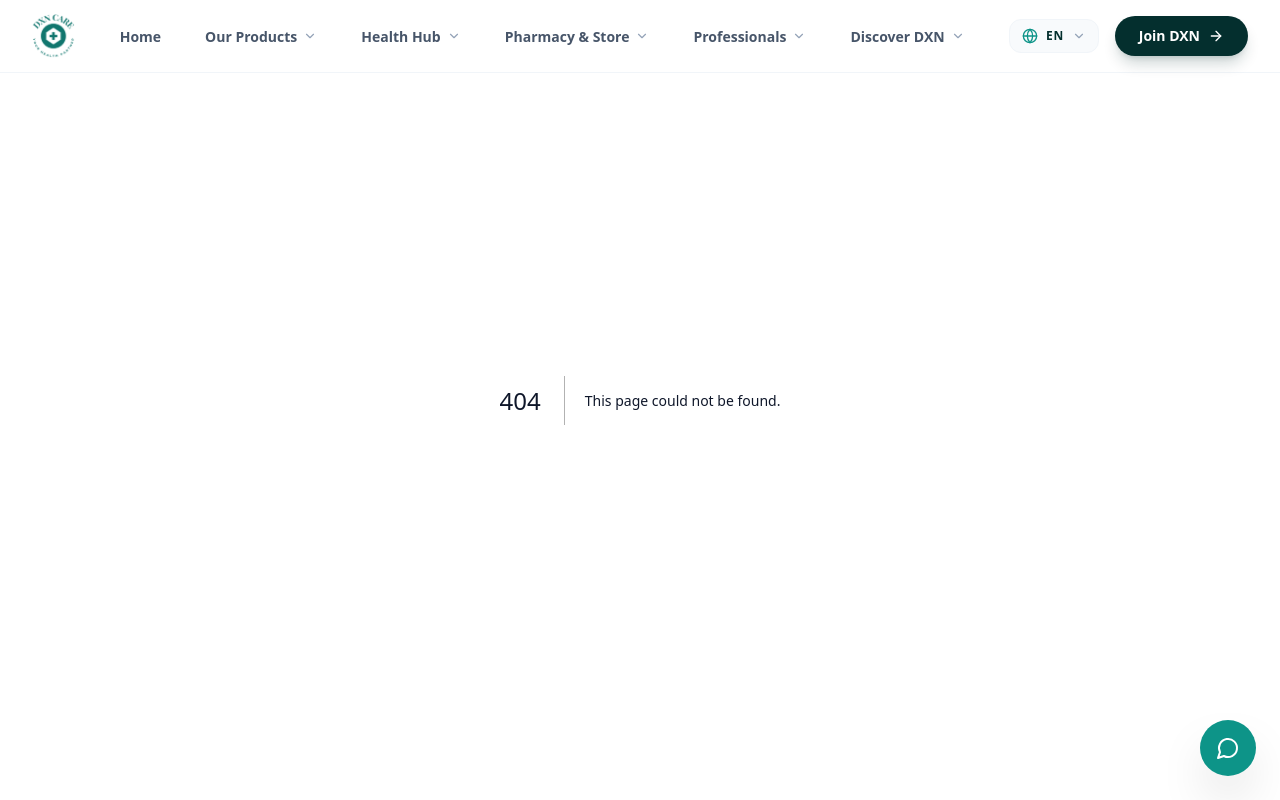
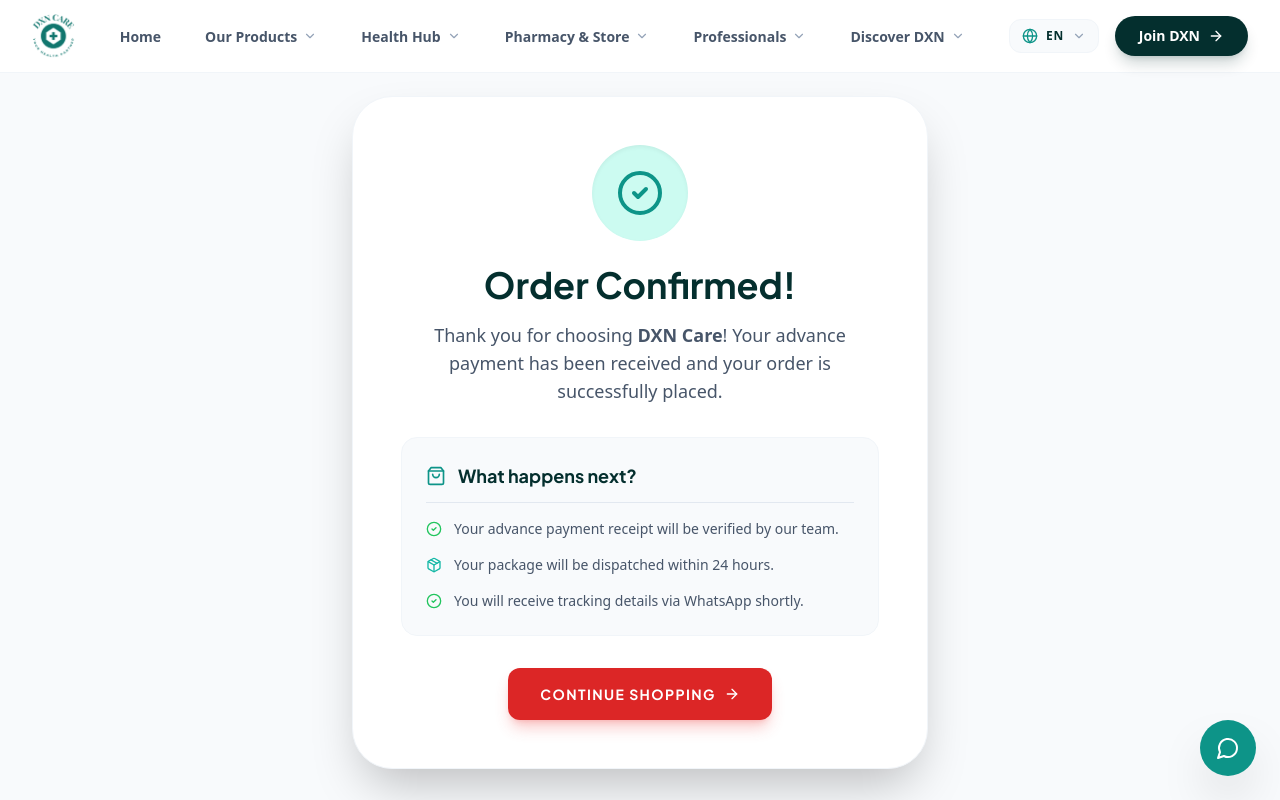
Before and after one commit to hashim75/dxncare, a Next.js app: page /thank-you in a window 1280 px wide. Before the commit this address had no page. Shown: the top 800 px of the page. Built offline with nearby package versions, Linux system fonts and the light colour scheme.

Commit message:
thankyou

```diff
--- a/app/checkout/page.tsx
+++ b/app/checkout/page.tsx
@@ -6,7 +6,9 @@
 import Link from "next/link";
 import Image from "next/image";
 import emailjs from "@emailjs/browser";
-import { ArrowLeft, CheckCircle2, Truck, ShieldCheck, Loader2, Pill, AlertCircle, UploadCloud, FileImage, XCircle } from "lucide-react";
+import { useRouter } from "next/navigation"; // <-- Added Router
+import { trackTiktokEvent, identifyTiktokUser } from "../utils/tiktok"; // <-- Added TikTok tracking
+import { ArrowLeft, Truck, ShieldCheck, Loader2, Pill, AlertCircle, UploadCloud, FileImage, XCircle } from "lucide-react";
 
 // --- CONFIGURATION ---
 const EMAILJS_CONFIG = {
@@ -19,10 +21,10 @@
 const IMGBB_API_KEY = "4b980fa6ded8baf61a97f99dac579c98";
 
 export default function CheckoutPage() {
+  const router = useRouter(); // <-- Initialize router
   const { items, clearCart } = useCartStore();
   const [isSubmitting, setIsSubmitting] = useState(false);
-  const [uploadStatus, setUploadStatus] = useState(""); // Gives user feedback during upload
-  const [isSuccess, setIsSuccess] = useState(false);
+  const [uploadStatus, setUploadStatus] = useState("");
   const fileInputRef = useRef<HTMLInputElement>(null);
 
   const [screenshotBase64, setScreenshotBase64] = useState<string | null>(null);
@@ -57,14 +59,13 @@
       img.src = event.target?.result as string;
       img.onload = () => {
         const canvas = document.createElement('canvas');
-        const MAX_WIDTH = 800; // Good quality for receipts
+        const MAX_WIDTH = 800;
         const scaleSize = MAX_WIDTH / img.width;
         canvas.width = MAX_WIDTH;
         canvas.height = img.height * scaleSize;
         const ctx = canvas.getContext('2d');
         ctx?.drawImage(img, 0, 0, canvas.width, canvas.height);
 
-        // We keep it as base64 in state for the preview and API upload
         const compressedBase64 = canvas.toDataURL('image/jpeg', 0.6);
         setScreenshotBase64(compressedBase64);
       };
@@ -93,7 +94,6 @@
       // --- 1. UPLOAD SCREENSHOT TO IMGBB ---
       setUploadStatus("Uploading Receipt...");
 
-      // ImgBB requires the base64 string WITHOUT the data header
       const base64Data = screenshotBase64.split(",")[1];
       const imgBbFormData = new FormData();
       imgBbFormData.append("image", base64Data);
@@ -106,7 +106,6 @@
 
       if (!imgBbResult.success) throw new Error("Failed to upload receipt image.");
 
-      // This is the secure, public URL to the uploaded screenshot!
       const receiptImageUrl = imgBbResult.data.url;
 
       // --- 2. EMAIL JS SENDING ---
@@ -129,12 +128,11 @@
 GRAND TOTAL: Rs. ${finalTotal.toLocaleString()}
       `;
 
-      // We go back to standard emailjs.send() since we have a normal URL now
       await emailjs.send(EMAILJS_CONFIG.serviceId, EMAILJS_CONFIG.templateId, {
         from_name: formData.name,
         from_email: formData.email,
         message: fullOrderMessage,
-        screenshot: receiptImageUrl,  // Sending the live URL here!
+        screenshot: receiptImageUrl,
         doctor_name: "DXN Sales Team",
         booking_date: new Date().toLocaleDateString()
       }, EMAILJS_CONFIG.publicKey);
@@ -162,8 +160,25 @@
       const whatsappUrl = `https://wa.me/${myPhoneNumber}?text=${encodeURIComponent(whatsappMessage)}`;
       window.open(whatsappUrl, "_blank");
 
-      setIsSuccess(true);
+      // --- 4. TIKTOK TRACKING & REDIRECT ---
+      // Identify user for better ad matching
+      identifyTiktokUser(formData.email, formData.phone);
+
+      // Track the actual purchase value
+      trackTiktokEvent('Purchase', {
+        contents: items.map(item => ({
+          content_id: item.id || "product",
+          content_name: item.name,
+          content_type: "product",
+          price: item.price,
+          num_items: item.quantity
+        })),
+        value: finalTotal,
+        currency: "PKR"
+      });
+
       clearCart();
+      router.push("/thank-you"); // <-- Redirects to your new Thank You page!
 
     } catch (error: any) {
       console.error("FAILED to send order:", error);
@@ -173,27 +188,6 @@
       setUploadStatus("");
     }
   };
-
-  // === SUCCESS SCREEN ===
-  if (isSuccess) {
-    return (
-      <main className="min-h-screen bg-slate-50 flex items-center justify-center p-4">
-        <motion.div initial={{ scale: 0.9, opacity: 0 }} animate={{ scale: 1, opacity: 1 }} className="bg-white p-8 md:p-12 rounded-[2.5rem] text-center max-w-lg w-full shadow-2xl border border-slate-100">
-          <div className="w-20 h-20 md:w-24 md:h-24 bg-green-100 rounded-full flex items-center justify-center mx-auto mb-6">
-            <CheckCircle2 size={40} className="text-green-600 md:w-12 md:h-12" />
-          </div>
-          <h1 className="text-3xl md:text-4xl font-bold font-jakarta text-teal-950 mb-4">Order Placed!</h1>
-
-          <p className="text-base md:text-lg text-slate-600 mb-8 leading-relaxed">
-            Thank you, <strong>{formData.name}</strong>. Your advance delivery payment has been received and your order is confirmed. We will process your delivery shortly.
-          </p>
-          <Link href="/products" className="inline-block bg-teal-950 text-white px-8 py-4 rounded-xl font-bold hover:bg-red-600 transition-colors w-full md:w-auto font-jakarta uppercase tracking-widest text-sm">
-            Continue Shopping
-          </Link>
-        </motion.div>
-      </main>
-    );
-  }
 
   // === EMPTY CART SCREEN ===
   if (items.length === 0) {
--- /dev/null
+++ b/app/thank-you/page.tsx
@@ -0,0 +1,69 @@
+"use client";
+
+import { motion } from "framer-motion";
+import Link from "next/link";
+import { CheckCircle2, ShoppingBag, ArrowRight, Package } from "lucide-react";
+
+export default function ThankYouPage() {
+  return (
+    <main className="min-h-screen bg-slate-50 flex items-center justify-center p-4 pt-24 pb-12">
+      <motion.div
+        initial={{ scale: 0.9, opacity: 0, y: 20 }}
+        animate={{ scale: 1, opacity: 1, y: 0 }}
+        transition={{ duration: 0.5, ease: "easeOut" }}
+        className="bg-white p-8 md:p-12 rounded-[2.5rem] text-center max-w-xl w-full shadow-2xl border border-slate-100 relative overflow-hidden"
+      >
+        {/* Background decorative element */}
+        <div className="absolute top-0 left-1/2 -translate-x-1/2 w-full h-32 bg-teal-50 -z-10 rounded-b-[100px] opacity-50"></div>
+
+        {/* Success Icon */}
+        <motion.div
+          initial={{ scale: 0 }}
+          animate={{ scale: 1 }}
+          transition={{ delay: 0.2, type: "spring", stiffness: 150 }}
+          className="w-20 h-20 md:w-24 md:h-24 bg-teal-100 rounded-full flex items-center justify-center mx-auto mb-6 shadow-inner"
+        >
+          <CheckCircle2 size={48} className="text-teal-600" />
+        </motion.div>
+
+        <h1 className="text-3xl md:text-4xl font-bold font-jakarta text-teal-950 mb-4">
+          Order Confirmed!
+        </h1>
+
+        <p className="text-base md:text-lg text-slate-600 mb-8 leading-relaxed">
+          Thank you for choosing <strong>DXN Care</strong>! Your advance payment has been received and your order is successfully placed.
+        </p>
+
+        {/* What happens next box */}
+        <div className="bg-slate-50 border border-slate-100 rounded-2xl p-6 mb-8 text-left">
+            <div className="flex items-center gap-3 mb-4 border-b border-slate-200 pb-3">
+                <ShoppingBag className="text-teal-600" size={20} />
+                <h3 className="font-bold font-jakarta text-teal-950 text-lg">What happens next?</h3>
+            </div>
+            <ul className="text-sm text-slate-600 space-y-4">
+                <li className="flex items-start gap-3">
+                    <CheckCircle2 className="text-green-500 shrink-0 mt-0.5" size={16} />
+                    <span>Your advance payment receipt will be verified by our team.</span>
+                </li>
+                <li className="flex items-start gap-3">
+                    <Package className="text-teal-500 shrink-0 mt-0.5" size={16} />
+                    <span>Your package will be dispatched within 24 hours.</span>
+                </li>
+                <li className="flex items-start gap-3">
+                    <CheckCircle2 className="text-green-500 shrink-0 mt-0.5" size={16} />
+                    <span>You will receive tracking details via WhatsApp shortly.</span>
+                </li>
+            </ul>
+        </div>
+
+        {/* Action Button */}
+        <Link
+          href="/products"
+          className="inline-flex items-center justify-center gap-2 bg-red-600 text-white px-8 py-4 rounded-xl font-bold hover:bg-red-700 transition-all active:scale-95 w-full sm:w-auto font-jakarta uppercase tracking-widest text-sm shadow-lg shadow-red-500/30"
+        >
+          Continue Shopping <ArrowRight size={16} />
+        </Link>
+      </motion.div>
+    </main>
+  );
+}
```
